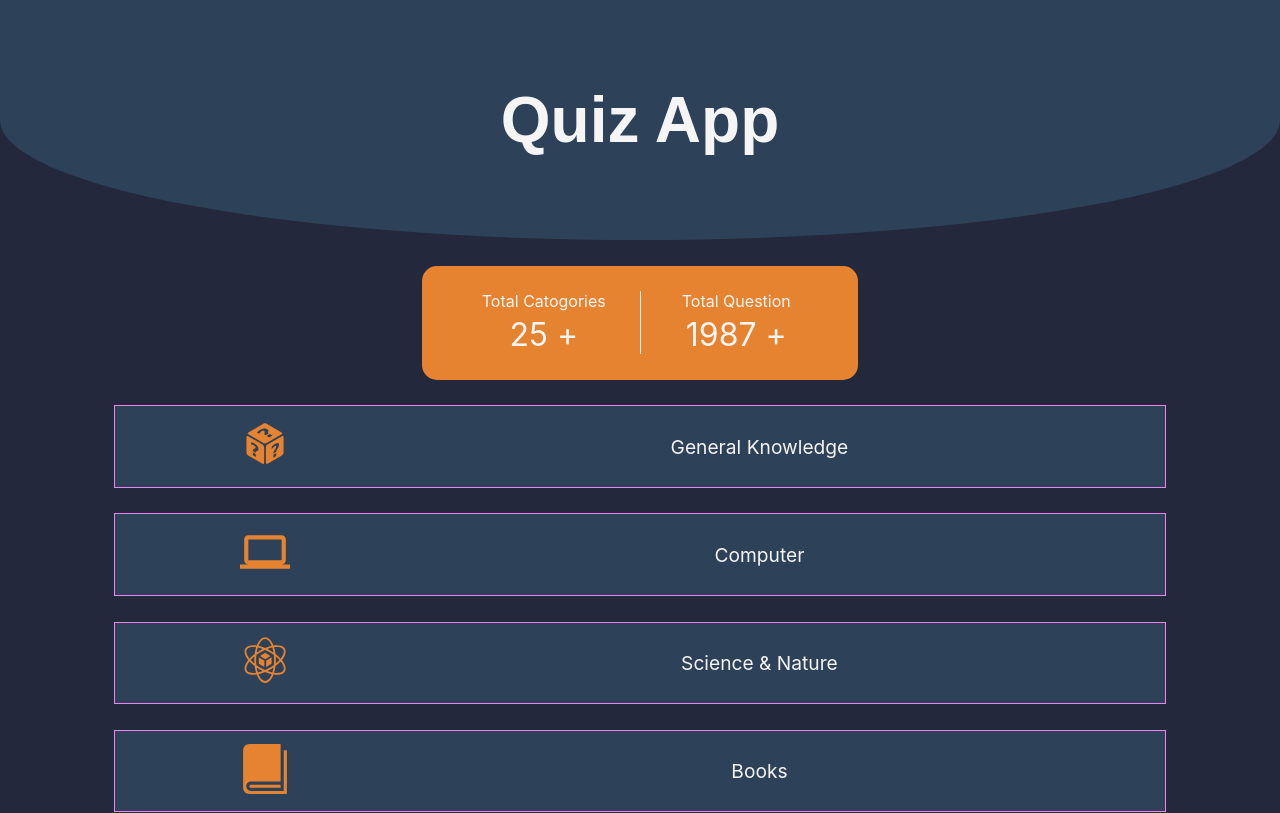
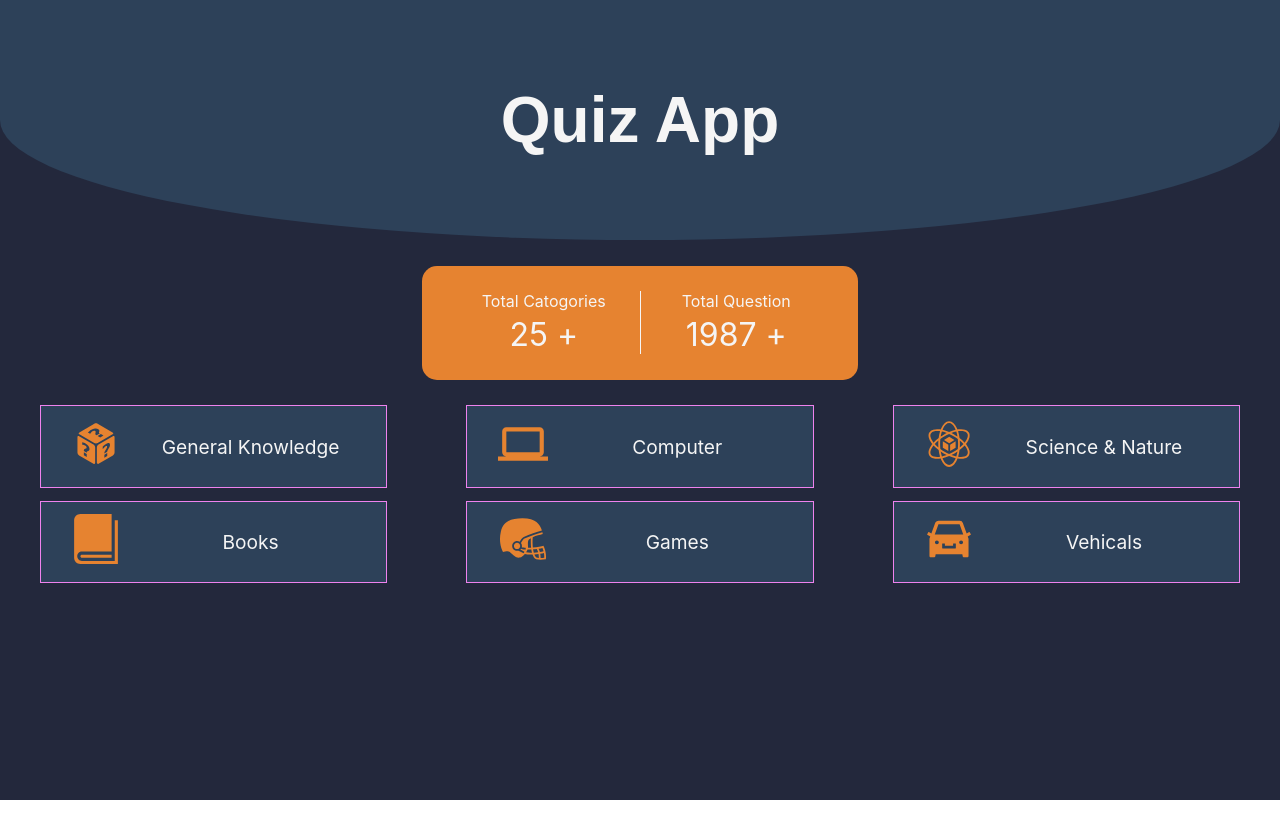
Before and after one commit to saoud-ahmed-khan/QuizApp-ReactTS-PWA, a React (Create React App) app: page / in a window 1280 px wide. Shown: the top 813 px of the page. Built offline with nearby package versions, Linux system fonts and the light colour scheme.

Commit message:
Update App.css

```diff
--- a/src/App.css
+++ b/src/App.css
@@ -3,6 +3,7 @@
   width: 100%;
   color: whitesmoke;
   text-align: center;
+  height: 100vh;
 
 }
 /* css for header start here */
@@ -139,6 +140,12 @@
   .Total-section {
     width: 45%;
   }
+  .cat-sub
+  {
+    width: 40%;
+    margin-bottom: 1%;
+
+  }
 }
 /* Large devices (laptops/desktops, 992px and up) */
 @media only screen and (min-width: 992px) {
@@ -147,6 +154,12 @@
   }
   .Total-section {
     width: 35%;
+  }
+  .cat-sub
+  {
+    width: 25%;
+    margin-bottom: 1%;
+
   }
 }
 /* Extra large devices (large laptops and desktops, 1200px and up) */
@@ -161,5 +174,11 @@
     width: 30%;
     margin-top: 2%;
   }
+  .cat-sub
+  {
+    width: 25%;
+    margin-bottom: 1%;
+
+  }
 }
 /* Responsiveness start here */
```
